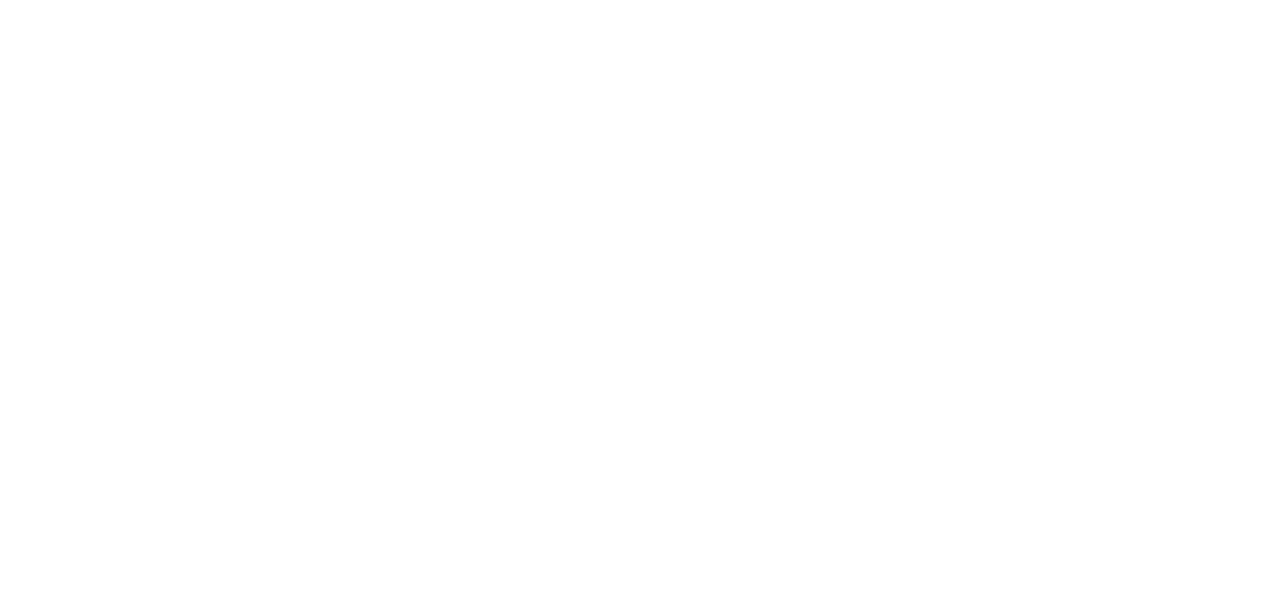
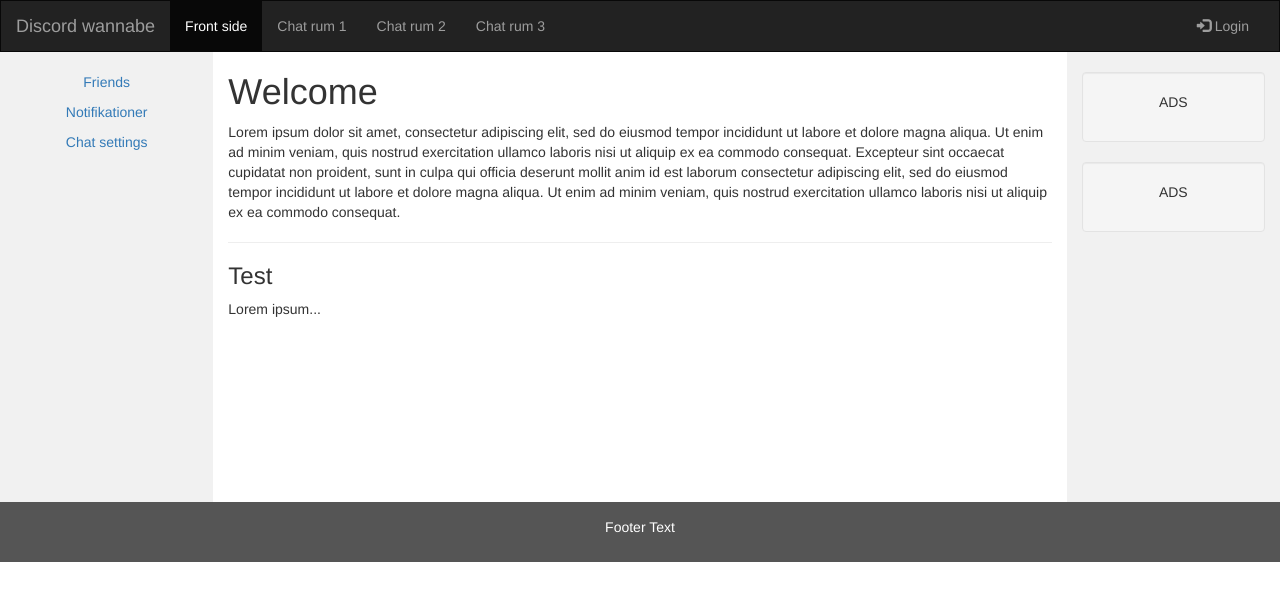
Before and after one commit to Tanjavalhoj/ChatProgram, a plain HTML site: page index.html in a window 1280 px wide. Drawn offline with nearby package versions, Linux system fonts and the light colour scheme.

Commit message:
Layout
Sidens layout er blevet lavet

```diff
--- a/index.html
+++ b/index.html
@@ -1,10 +1,100 @@
 <!DOCTYPE html>
 <html lang="en">
 <head>
-    <meta charset="UTF-8">
-    <title>Chat System</title>
+    <title>Bootstrap Example</title>
+    <meta charset="utf-8">
+    <meta name="viewport" content="width=device-width, initial-scale=1">
+    <link rel="stylesheet" href="https://maxcdn.bootstrapcdn.com/bootstrap/3.3.7/css/bootstrap.min.css">
+    <script src="https://ajax.googleapis.com/ajax/libs/jquery/3.1.1/jquery.min.js"></script>
+    <script src="https://maxcdn.bootstrapcdn.com/bootstrap/3.3.7/js/bootstrap.min.js"></script>
+    <style>
+    /* Remove the navbar's default margin-bottom and rounded borders */
+    .navbar {
+      margin-bottom: 0;
+      border-radius: 0;
+    }
+
+    /* Set height of the grid so .sidenav can be 100% (adjust as needed) */
+    .row.content {height: 450px}
+
+    /* Set gray background color and 100% height */
+    .sidenav {
+      padding-top: 20px;
+      background-color: #f1f1f1;
+      height: 100%;
+    }
+
+    /* Set black background color, white text and some padding */
+    footer {
+      background-color: #555;
+      color: white;
+      padding: 15px;
+    }
+
+    /* On small screens, set height to 'auto' for sidenav and grid */
+    @media screen and (max-width: 767px) {
+      .sidenav {
+        height: auto;
+        padding: 15px;
+      }
+      .row.content {height:auto;}
+    }
+  </style>
 </head>
 <body>
 
+<nav class="navbar navbar-inverse">
+    <div class="container-fluid">
+        <div class="navbar-header">
+            <button type="button" class="navbar-toggle" data-toggle="collapse" data-target="#myNavbar">
+                <span class="icon-bar"></span>
+                <span class="icon-bar"></span>
+                <span class="icon-bar"></span>
+            </button>
+            <a class="navbar-brand" href="#">Discord wannabe</a>
+        </div>
+        <div class="collapse navbar-collapse" id="myNavbar">
+            <ul class="nav navbar-nav">
+                <li class="active"><a href="#">Front side</a></li>
+                <li><a href="#">Chat rum 1</a></li>
+                <li><a href="#">Chat rum 2</a></li>
+                <li><a href="#">Chat rum 3</a></li>
+            </ul>
+            <ul class="nav navbar-nav navbar-right">
+                <li><a href="#"><span class="glyphicon glyphicon-log-in"></span> Login</a></li>
+            </ul>
+        </div>
+    </div>
+</nav>
+
+<div class="container-fluid text-center">
+    <div class="row content">
+        <div class="col-sm-2 sidenav">
+            <p><a href="#">Friends</a></p>
+            <p><a href="#">Notifikationer</a></p>
+            <p><a href="#">Chat settings</a></p>
+        </div>
+        <div class="col-sm-8 text-left">
+            <h1>Welcome</h1>
+            <p>Lorem ipsum dolor sit amet, consectetur adipiscing elit, sed do eiusmod tempor incididunt ut labore et dolore magna aliqua. Ut enim ad minim veniam, quis nostrud exercitation ullamco laboris nisi ut aliquip ex ea commodo consequat. Excepteur sint occaecat cupidatat non proident, sunt in culpa qui officia deserunt mollit anim id est laborum consectetur adipiscing elit, sed do eiusmod tempor incididunt ut labore et dolore magna aliqua. Ut enim ad minim veniam, quis nostrud exercitation ullamco laboris nisi ut aliquip ex ea commodo consequat.</p>
+            <hr>
+            <h3>Test</h3>
+            <p>Lorem ipsum...</p>
+        </div>
+        <div class="col-sm-2 sidenav">
+            <div class="well">
+                <p>ADS</p>
+            </div>
+            <div class="well">
+                <p>ADS</p>
+            </div>
+        </div>
+    </div>
+</div>
+
+<footer class="container-fluid text-center">
+    <p>Footer Text</p>
+</footer>
+
 </body>
 </html>
```
